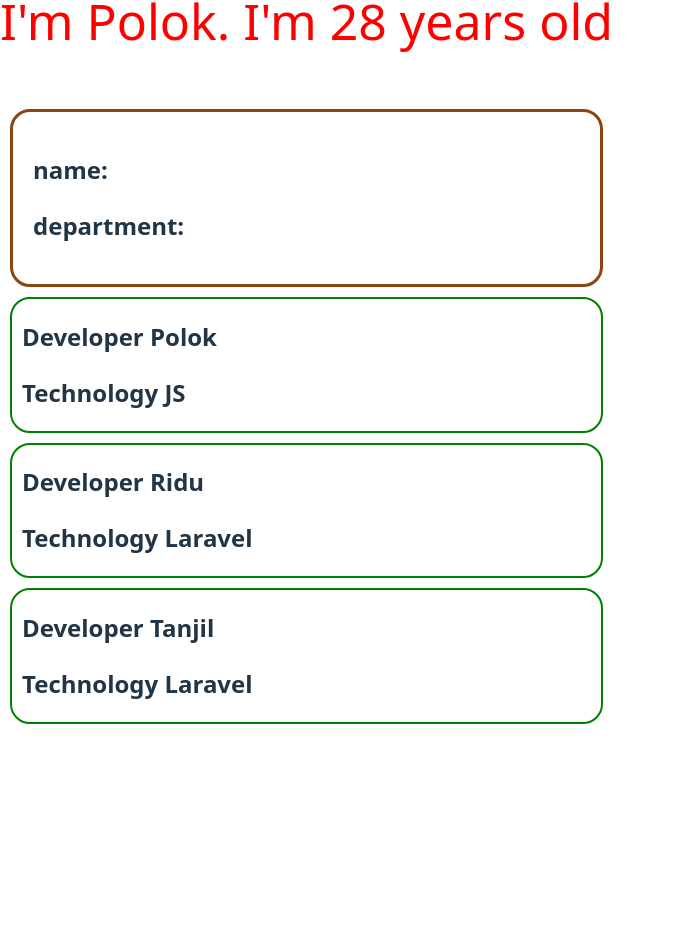
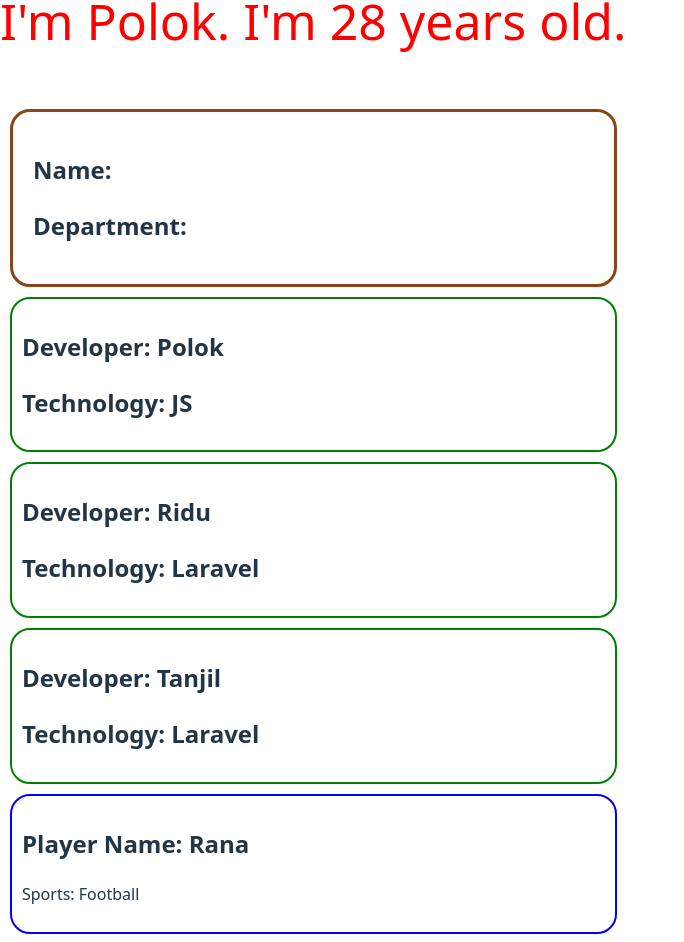
Before and after one commit to hasibulpolok/explore-react-core26, a React (Vite) app: page / in a window 1280 px wide. Shown: the part 66-1008 px from the top of the page, without its empty margins (0-684 px from the left). Before the commit the page ends 800 px from the top, so only its background shows below. Built offline with nearby package versions, Linux system fonts and the light colour scheme.

Commit message:
destructure in array

```diff
--- a/src/App.jsx
+++ b/src/App.jsx
@@ -1,56 +1,81 @@
 import { useState } from 'react'
 import reactLogo from './assets/react.svg'
 import viteLogo from '/vite.svg'
-import './App.css'
-
-
+import './App.css';
 
 const Apps = () => {
-
   return (
     <>
       <Person />
       <Student />
-      <Developer name="Polok"  tech="JS"/>
-      <Developer name="Ridu"  tech="Laravel"/>
+      <Developer name="Polok" tech="JS" />
+      <Developer name="Ridu" tech="Laravel" />
       <Developer name="Tanjil" tech="Laravel" />
+      <Player name="Rana" sports="Football" />
+      <Player name="Roni" sports="Cricket" />
     </>
-  )
-}
+  );
+};
 
 const Student = () => {
   return (
-    <div className='student'>
-      <h2>  name:</h2>
-      <h2> department:</h2>
+    <div className="student">
+      <h2>Name:</h2>
+      <h2>Department:</h2>
     </div>
-  )
+  );
 };
+
 const Person = () => {
-
   const age = 28;
   const name = "Polok";
-  const personStyle ={
-    color:'red',
-    fontSize:'50px'
-  }
+
+  const personStyle = {
+    color: "red",
+    fontSize: "50px",
+  };
+
   return (
-    <>
-      <p style={personStyle}>I'm {name}. I'm {age} years old</p>
-    </>
-  )
-}
+    <p style={personStyle}>
+      I'm {name}. I'm {age} years old.
+    </p>
+  );
+};
 
-const Developer =(props)=>{
-   const {name,tech} = props;
-  return(
-   <>
-  <div style={{ border: '2px solid green', margin: '10px 10px 10px 10px' , padding:'0 10px 0 10px' , borderRadius:'20px' }}>
-     <h2>Developer {name}</h2>
-   <h2>Technology {tech}</h2>
-  </div>
-   </>
-  )
-}
+const Developer = (props) => {
+  const { name, tech } = props;
+
+  return (
+    <div
+      style={{
+        border: "2px solid green",
+        margin: "10px",
+        padding: "10px",
+        borderRadius: "20px",
+      }}
+    >
+      <h2>Developer: {name}</h2>
+      <h2>Technology: {tech}</h2>
+    </div>
+  );
+};
+
+const Player = (props) => {
+  const { name, sports } = props;
+
+  return (
+    <div
+      style={{
+        border: "2px solid blue",
+        margin: "10px",
+        padding: "10px",
+        borderRadius: "20px",
+      }}
+    >
+      <h2>Player Name: {name}</h2>
+      <p>Sports: {sports}</p>
+    </div>
+  );
+};
 
 export default Apps;
```
